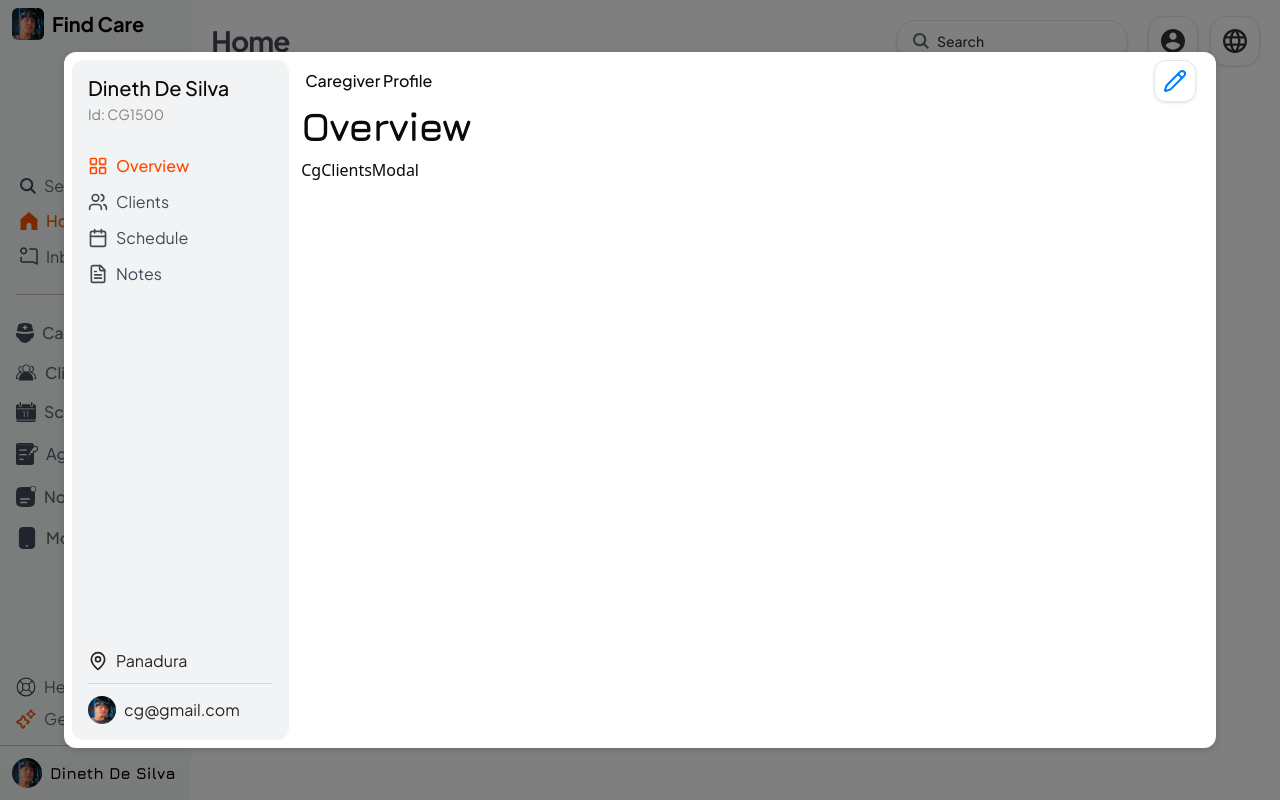
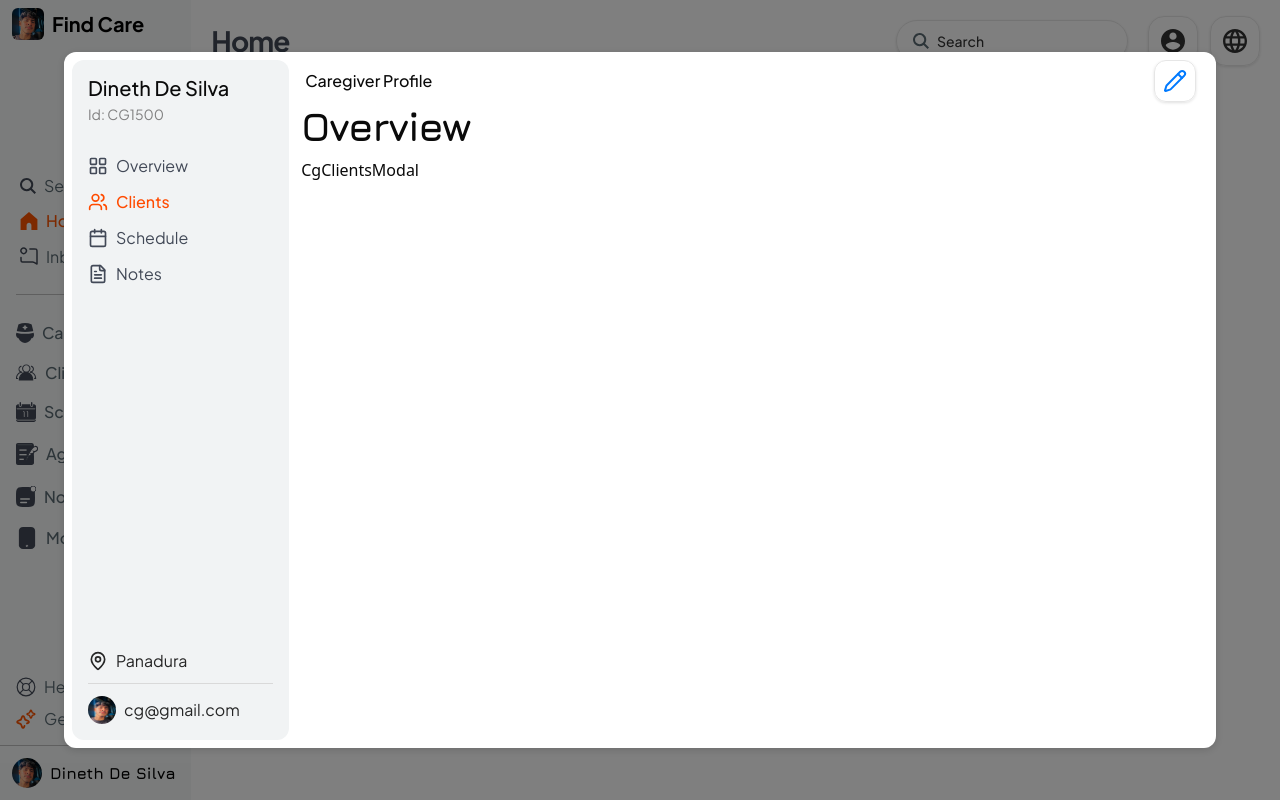
Before and after one commit to dinethde/FindCare, a Next.js app: page /caregivers/profile/clients in a window 1280 px wide. Built offline with nearby package versions, Linux system fonts and the light colour scheme.

Commit message:
Rewriting cg-client feature using a better approach that can create tables in a very easy way.

```diff
--- a/components/SidebarCg.tsx
+++ b/components/SidebarCg.tsx
@@ -1,13 +1,20 @@
-import Link from "next/link"
-import Image from "next/image"
-import {MapPin} from "lucide-react"
-import {profile, navigation} from "@/data/dashboard-2"
-import photo from "@/public/images/photo.png"
+"use client";
+
+import Link from "next/link";
+import Image from "next/image";
+import { MapPin } from "lucide-react";
+import { profile, navigation } from "@/data/dashboard-2";
+import photo from "@/public/images/photo.png";
+import { usePathname } from "next/navigation";
 
 export function SidebarCg() {
+  const pathname = usePathname();
+  const isActive = pathname.split("/profile/")[1];
   return (
-        <div className=".sidebar-color bg-[#F1F3F4] flex flex-col justify-between w-full text-h6
-         max-w-[15ch] p-4 rounded-regular">
+    <div
+      className=".sidebar-color bg-[#F1F3F4] flex flex-col justify-between w-full text-h6
+         max-w-[15ch] p-4 rounded-regular"
+    >
       <div className="flex flex-col gap-8 text-regular-text">
         {/* Upper */}
         <div className="space-y-1">
@@ -22,10 +29,12 @@ export function SidebarCg() {
               key={item.title}
               href={item.href}
               className={`flex items-center gap-2 ${
-                                item.isActive ? "text-[#ff4b00] font-medium" : "text-[#424957] hover:text-[#ff4b00]"
+                isActive === item.title.toLowerCase()
+                  ? "text-[#ff4b00] font-medium"
+                  : "text-[#424957] hover:text-[#ff4b00]"
               }`}
             >
-                            <item.icon className="h-5 w-5"/>
+              <item.icon className="h-5 w-5" />
               <span>{item.title}</span>
             </Link>
           ))}
@@ -35,18 +44,23 @@ export function SidebarCg() {
       {/* Bottom */}
       <div className={`space-y-3 text-regular-text text-neutral-10 w-full `}>
         <div className={`flex items-center space-x-2`}>
-                    <MapPin className="h-5 w-5"/>
+          <MapPin className="h-5 w-5" />
           <span>{profile.location}</span>
         </div>
 
         <div className="h-[1px] w-full bg-neutral-4"></div>
 
         <div className="flex items-center space-x-2 ">
-                    <Image className="h-7 w-7 rounded-[50%]" src={photo} alt={profile.name} width={20}
-                           height={20}/>
+          <Image
+            className="h-7 w-7 rounded-[50%]"
+            src={photo}
+            alt={profile.name}
+            width={20}
+            height={20}
+          />
           <span>{profile.email}</span>
         </div>
       </div>
     </div>
-    )
+  );
 }
```
Lines whose indentation alone changed are shown as unchanged.
